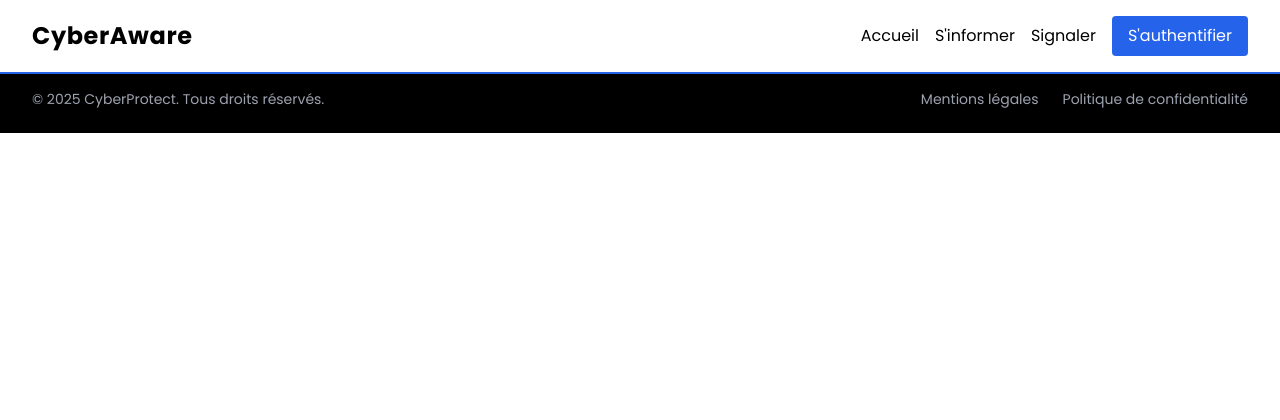
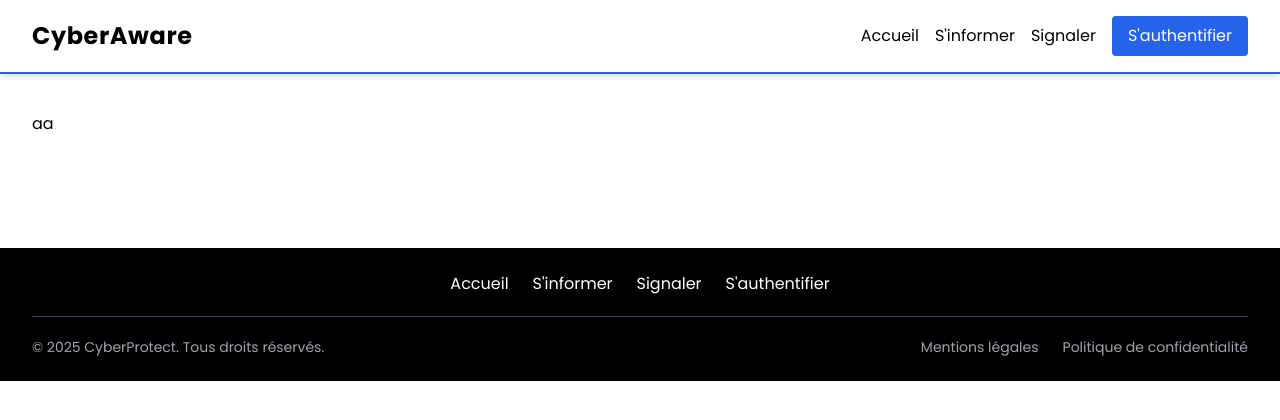
Before and after one commit to OHNIMUS-Leopold/CyberAware, a Nuxt app: page /info in a window 1280 px wide. Shown: the top 420 px of the page. Built offline with nearby package versions, Linux system fonts and the light colour scheme; no server answers.

Commit message:
add pages

```diff
--- /dev/null
+++ b/pages/info.vue
@@ -0,0 +1,5 @@
+<template>
+    <main>
+        aa
+    </main>
+</template>
--- /dev/null
+++ b/pages/warn.vue
@@ -0,0 +1,5 @@
+<template>
+    <main>
+        aa
+    </main>
+</template>
```
